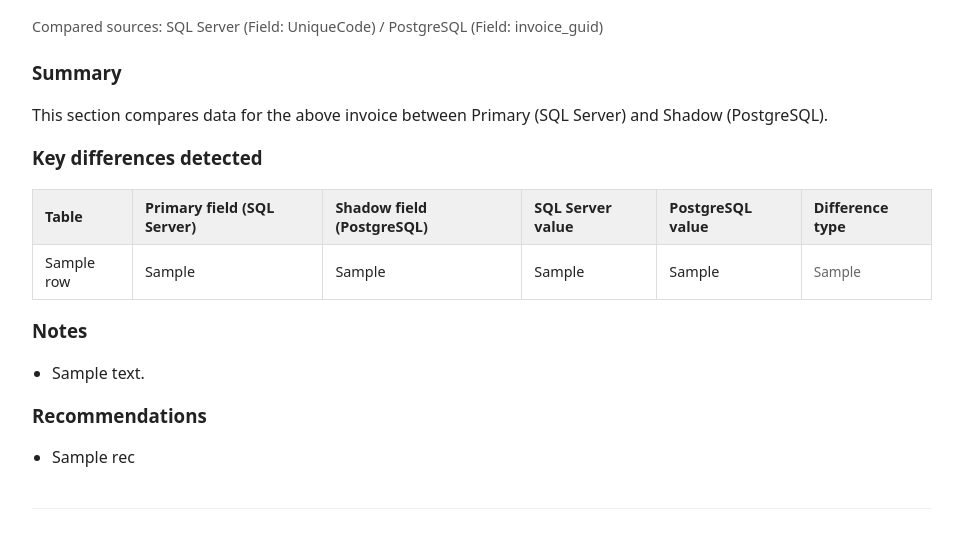
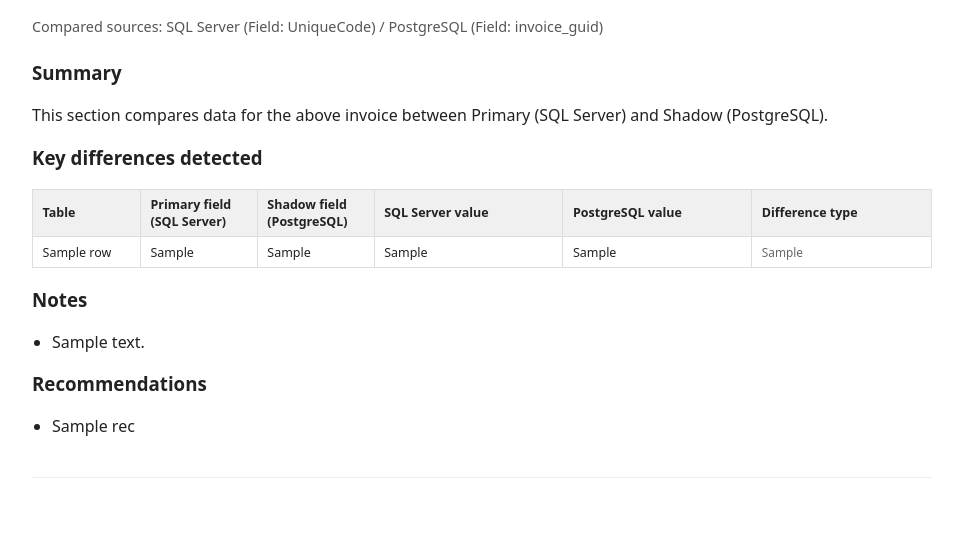
Before and after one commit to jovia004/cross-db-data-validation, a Python web app: template src/templates/report.html in a window 1280 px wide. Shown: the part 337-877 px from the top of the page, without its empty margins (158-1121 px from the left). After the commit the page ends 815 px from the top, so only its background shows below. Run offline with Jinja, Linux system fonts and the light colour scheme; the template is opened without the code that fills it: most values are stand-ins (such as "Sample title", 1, 10 or a date in 2020).

Commit message:
Update README and report template (cosmetic changes)
Co-authored-by: Cursor <cursoragent@cursor.com>

```diff
--- a/src/templates/report.html
+++ b/src/templates/report.html
@@ -5,6 +5,7 @@
   <meta name="viewport" content="width=device-width, initial-scale=1.0" />
   <title>Invoice Comparison Report</title>
   <style>
+    @page { size: A4; margin: 1.5cm; }
     body { font-family: system-ui, sans-serif; max-width: 900px; margin: 0 auto; padding: 1rem; color: #222; }
     h1 { font-size: 1.5rem; border-bottom: 1px solid #ccc; padding-bottom: 0.5rem; }
     h2 { font-size: 1.2rem; margin-top: 1.5rem; }
@@ -15,12 +16,20 @@
     .toc ul { list-style: none; padding-left: 0; margin: 0; }
     .toc li { margin: 0.4rem 0; }
     section { margin-bottom: 2rem; padding-bottom: 1.5rem; border-bottom: 1px solid #eee; }
-    table { width: 100%; border-collapse: collapse; font-size: 0.9rem; }
-    th, td { border: 1px solid #ddd; padding: 0.5rem 0.75rem; text-align: left; }
+    table { width: 100%; border-collapse: collapse; font-size: 0.78rem; table-layout: fixed; }
+    thead { display: table-header-group; }
+    tbody tr { break-inside: avoid; page-break-inside: avoid; }
+    th, td { border: 1px solid #ddd; padding: 0.4rem 0.6rem; text-align: left; overflow-wrap: break-word; word-break: break-word; }
     th { background: #f0f0f0; }
+    .col-table { width: 12%; }
+    .col-primary-field { width: 13%; }
+    .col-shadow-field { width: 13%; }
+    .col-sql-value { width: 21%; }
+    .col-pg-value { width: 21%; }
+    .col-diff-type { width: 20%; }
     .notes, .recommendations { margin-top: 1rem; padding-left: 1.25rem; }
     .notes ul, .recommendations ul { margin: 0.3rem 0; }
-    .difference-type { font-size: 0.85rem; color: #666; }
+    .difference-type { font-size: 0.74rem; color: #666; }
   </style>
 </head>
 <body>
@@ -47,6 +56,14 @@
     {% if section.differences %}
     <h3>Key differences detected</h3>
     <table>
+      <colgroup>
+        <col class="col-table" />
+        <col class="col-primary-field" />
+        <col class="col-shadow-field" />
+        <col class="col-sql-value" />
+        <col class="col-pg-value" />
+        <col class="col-diff-type" />
+      </colgroup>
       <thead>
         <tr>
           <th>Table</th>
```
Also changed, not shown: README.md.
